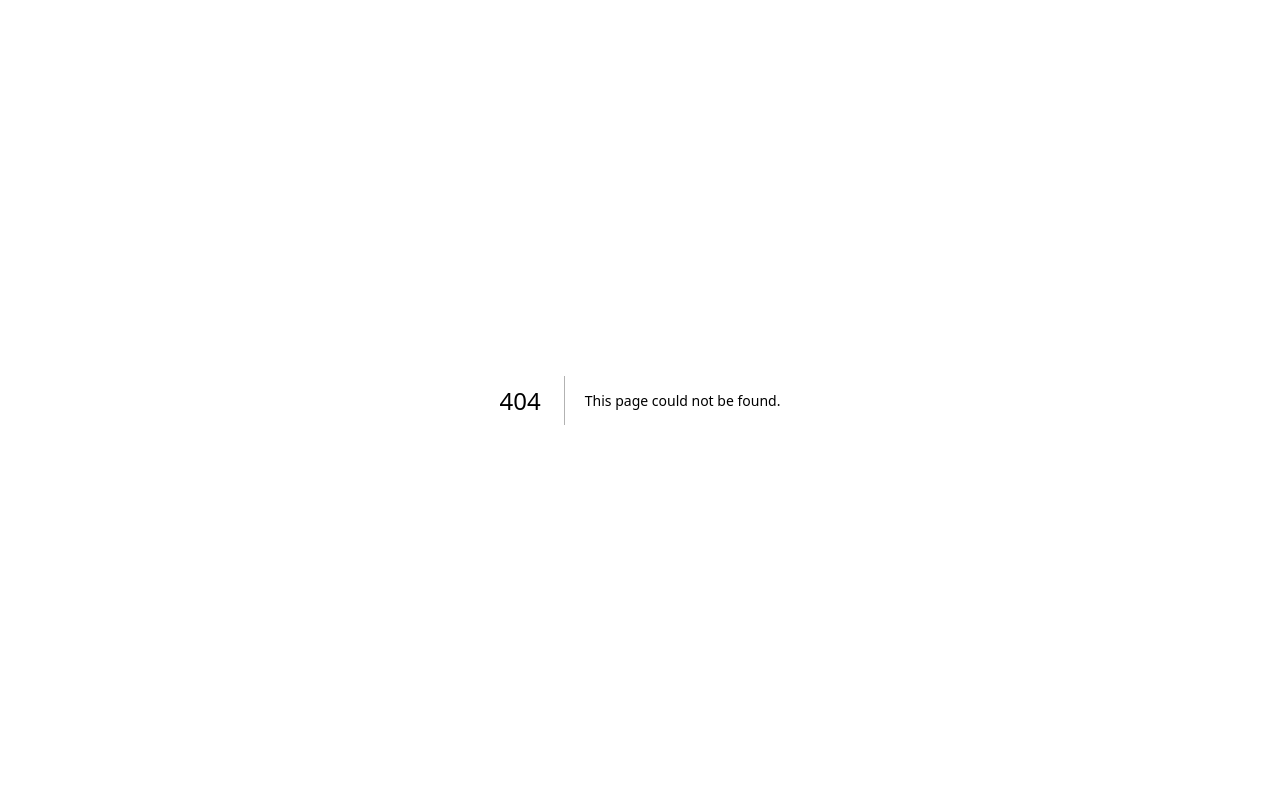
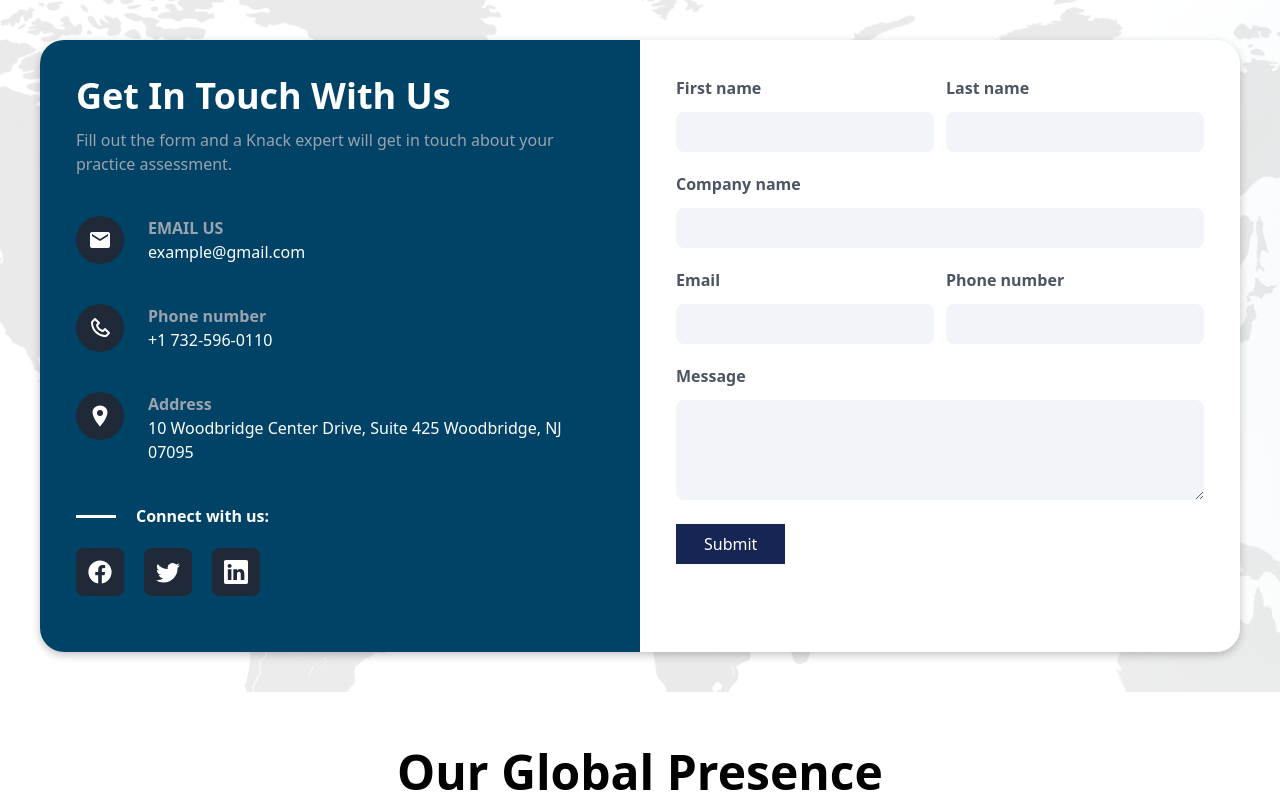
Before and after one commit to jagroop07/clinic_website, a Next.js app: page /contact in a window 1280 px wide. Before the commit this address had no page. Shown: the top 800 px of the page. Built offline with nearby package versions, Linux system fonts and the light colour scheme.

Commit message:
form toasts

```diff
--- a/app/_components/ContactForm.jsx
+++ b/app/_components/ContactForm.jsx
@@ -2,6 +2,7 @@
 
 import axios from "axios";
 import { useForm } from "react-hook-form";
+import toast from "react-hot-toast";
 
 export const ContactForm = () => {
     const { register, handleSubmit, reset, formState: { errors } } = useForm()
@@ -9,10 +10,11 @@ export const ContactForm = () => {
     const formhandle = async(data) => {
         try {
             console.log(data)
-            const contactInfo = await axios.post('http://localhost:3000/api/contact', data)
-            console.log(contactInfo.data)
+            await axios.post('http://localhost:3000/api/contact', data)
+            toast.success("Form Submitted")
             reset()
         } catch (error) {
+            toast.error("Something went Wrong")
             console.log({error: error.message})
         }
     }
--- a/app/_components/DemoForm.jsx
+++ b/app/_components/DemoForm.jsx
@@ -2,16 +2,18 @@
 
 import axios from "axios";
 import { useForm } from "react-hook-form";
+import toast from "react-hot-toast";
 
 export const DemoForm = () => {
     const { register, handleSubmit, reset, formState: { errors } } = useForm()
 
     const formhandle = async(data) => {
         try {
-            const demoInfo = await axios.post('http://localhost:3000/api/demo', data)
-            console.log(demoInfo.data)
+            await axios.post('http://localhost:3000/api/demo', data)
+            toast.success("Demo Scheduled")
             reset()
         } catch (error) {
+            toast.error("something went wrong")
             console.log({error: error.message})
         }
     }
--- a/app/layout.js
+++ b/app/layout.js
@@ -1,3 +1,4 @@
+import { Toaster } from "react-hot-toast";
 import { Footer } from "./_components/Footer";
 import "./globals.css";
 
@@ -10,6 +11,7 @@ export default function RootLayout({ children }) {
   return (
     <html lang="en">
       <body>
+        <Toaster position="top-center"/>
         {children}
         <Footer/>
       </body>
--- a/package.json
+++ b/package.json
@@ -15,6 +15,7 @@
     "react": "^18",
     "react-dom": "^18",
     "react-hook-form": "^7.53.0",
+    "react-hot-toast": "^2.4.1",
     "react-icons": "^5.3.0",
     "swiper": "^11.1.12"
   },
```
Also changed, not shown: app/contact/page.jsx (renamed from app/contactus/page.jsx), app/scheduleDemo/page.js (renamed from app/schedule_demo/page.js), 1 other file (tests, documents, lock files or other folders).
